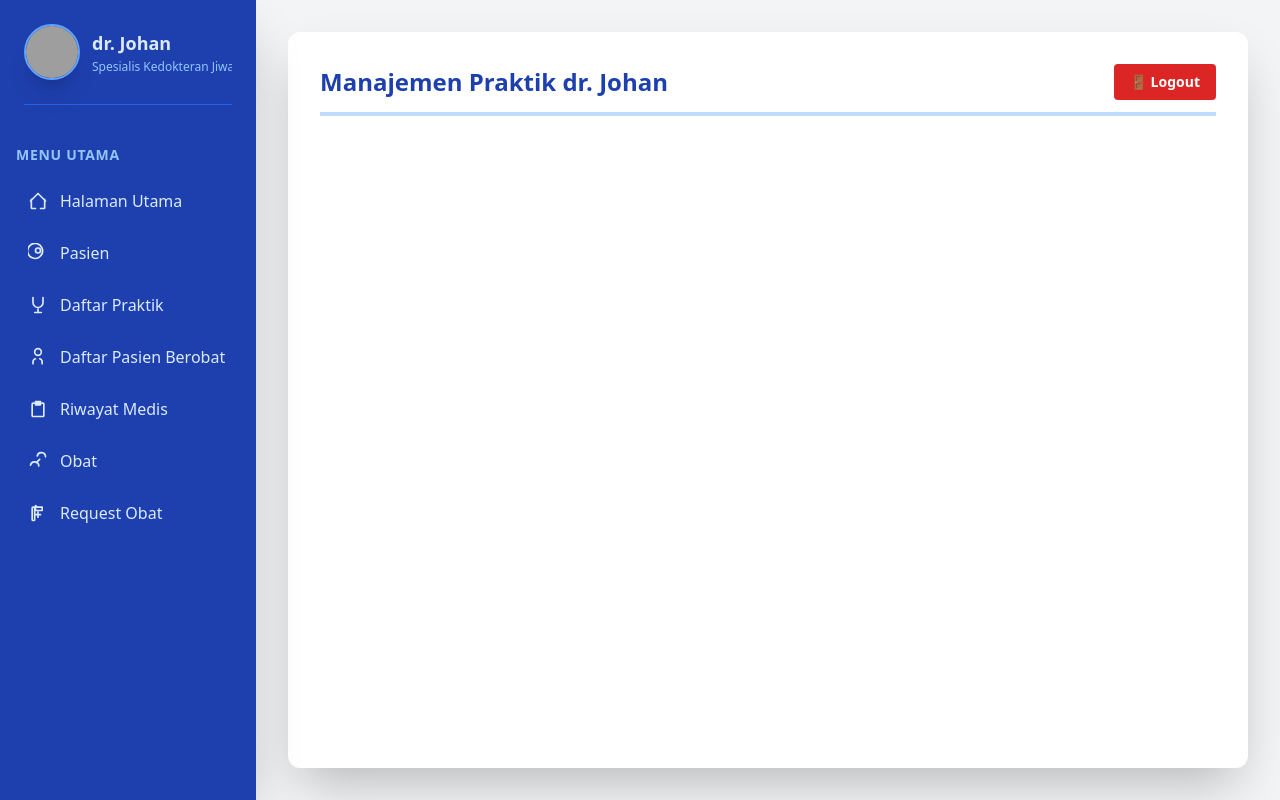
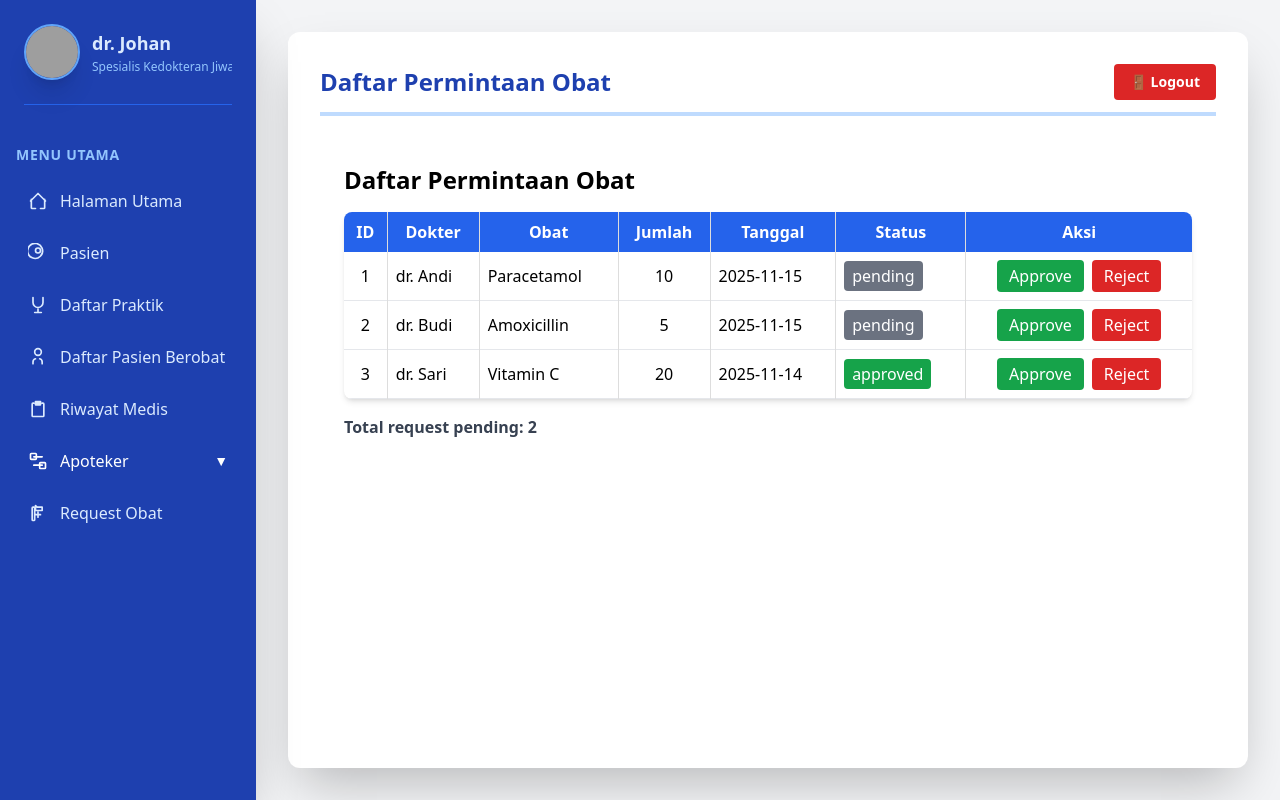
Before and after one commit to andikarifki/frontend_doctor, a Vue app: page /daftar-permintaan in a window 1280 px wide. Built offline with nearby package versions, Linux system fonts and the light colour scheme; no server answers; sample sign-in values are in the browser's storage; grey boxes are pictures that could not be loaded.

Commit message:
update ui praktik and daftar permintaan and sidebar

```diff
--- a/src/App.vue
+++ b/src/App.vue
@@ -163,30 +163,57 @@
             </router-link>
           </li>
 
-          <!-- Obat -->
+          <!-- SUBMENU APOTEKER -->
           <li>
-            <router-link
-              to="/medicine"
-              class="flex items-center p-3 rounded-lg font-medium text-blue-100 hover:bg-blue-700"
-              active-class="bg-blue-600 shadow-md"
+            <button
+              @click="apotekOpen = !apotekOpen"
+              class="flex items-center w-full p-3 rounded-lg hover:bg-blue-700"
             >
-              <!-- Pill -->
               <svg
                 xmlns="http://www.w3.org/2000/svg"
                 class="w-5 h-5 mr-3"
+                viewBox="0 0 24 24"
                 fill="none"
-                viewBox="0 0 24 24"
                 stroke="currentColor"
+                stroke-width="2"
+                stroke-linecap="round"
+                stroke-linejoin="round"
               >
-                <path
-                  stroke-width="2"
-                  stroke-linecap="round"
-                  stroke-linejoin="round"
-                  d="M21 7a5 5 0 00-9.9-1M3 17a5 5 0 019.9 1M14 10l-4 4"
-                />
+                <path d="M7 7h10" />
+                <path d="M7 17h10" />
+                <rect x="3" y="3" width="7" height="7" rx="1" />
+                <rect x="14" y="14" width="7" height="7" rx="1" />
               </svg>
-              Obat
-            </router-link>
+              Apoteker
+              <span class="ml-auto text-sm">
+                {{ apotekOpen ? "▲" : "▼" }}
+              </span>
+            </button>
+
+            <!-- Submenu hanya Stok Obat -->
+            <ul
+              v-show="apotekOpen"
+              class="ml-6 mt-2 space-y-1 border-l border-blue-600 pl-3"
+            >
+              <li>
+                <router-link
+                  to="/medicine"
+                  class="flex items-center p-2 rounded-lg hover:bg-blue-700"
+                  active-class="bg-blue-600 shadow-md"
+                >
+                  Stok Obat
+                </router-link>
+              </li>
+              <li>
+                <router-link
+                  to="/daftar-permintaan"
+                  class="flex items-center p-2 rounded-lg hover:bg-blue-700"
+                  active-class="bg-blue-600 shadow-md"
+                >
+                  Daftar Permintaan
+                </router-link>
+              </li>
+            </ul>
           </li>
 
           <!-- Request Obat -->
@@ -276,6 +303,9 @@ const route = useRoute();
 const router = useRouter();
 const authStore = useAuthStore();
 
+// SUBMENU APOTEKER
+const apotekOpen = ref(false);
+
 // Sidebar mobile toggle
 const showSidebar = ref(false);
 
--- a/src/router/index.js
+++ b/src/router/index.js
@@ -10,6 +10,7 @@ import MedicalRecord from "../views/MedicalRecord.vue";
 import Medicine from "../views/Medicine.vue";
 import RequestDrug from "../views/RequestDrug.vue";
 import Pasien from "../views/Pasien.vue";
+import DaftarPermintaan from "../views/DaftarPermintaan.vue";
 
 const isAuthenticated = () => localStorage.getItem("authToken") !== null;
 
@@ -75,6 +76,12 @@ const routes = [
     meta: { requiresAuth: true, documentTitle: "Menu Obat", fullLayout: false },
   },
   {
+    path: "/daftar-permintaan",
+    name: "DaftarPermintaan",
+    component: DaftarPermintaan,
+    meta: {requiresAuth: true, documentTitle: "Daftar Permintaan Obat", fullLayout: false},
+  },
+  {
     path: "/request-drug",
     name: "RequestDrug",
     component: RequestDrug,
--- /dev/null
+++ b/src/views/DaftarPermintaan.vue
@@ -0,0 +1,131 @@
+<template>
+  <div class="p-6 max-w-4xl mx-auto">
+    <h2 class="text-2xl font-bold mb-4">Daftar Permintaan Obat</h2>
+
+    <!-- TABEL PERMINTAAN -->
+    <table class="w-full bg-white shadow-md rounded-lg overflow-hidden">
+      <thead class="bg-blue-600 text-white">
+        <tr>
+          <th class="p-2">ID</th>
+          <th class="p-2">Dokter</th>
+          <th class="p-2">Obat</th>
+          <th class="p-2">Jumlah</th>
+          <th class="p-2">Tanggal</th>
+          <th class="p-2">Status</th>
+          <th class="p-2">Aksi</th>
+        </tr>
+      </thead>
+      <tbody>
+        <tr
+          v-for="req in requests"
+          :key="req.id"
+          class="border-b hover:bg-gray-50"
+        >
+          <td class="p-2 text-center">{{ req.id }}</td>
+          <td class="p-2">{{ req.dokter }}</td>
+          <td class="p-2">{{ req.obat }}</td>
+          <td class="p-2 text-center">{{ req.jumlah }}</td>
+          <td class="p-2">{{ req.tanggal }}</td>
+
+          <td class="p-2">
+            <span
+              :class="{
+                'px-2 py-1 rounded text-white bg-gray-500':
+                  req.status === 'pending',
+                'px-2 py-1 rounded text-white bg-green-600':
+                  req.status === 'approved',
+                'px-2 py-1 rounded text-white bg-red-600':
+                  req.status === 'rejected',
+              }"
+            >
+              {{ req.status }}
+            </span>
+          </td>
+
+          <td class="p-2 flex gap-2 justify-center">
+            <button
+              class="px-3 py-1 bg-green-600 text-white rounded hover:bg-green-700"
+              @click="approve(req.id)"
+              :disabled="req.status !== 'pending'"
+            >
+              Approve
+            </button>
+
+            <button
+              class="px-3 py-1 bg-red-600 text-white rounded hover:bg-red-700"
+              @click="reject(req.id)"
+              :disabled="req.status !== 'pending'"
+            >
+              Reject
+            </button>
+          </td>
+        </tr>
+      </tbody>
+    </table>
+
+    <!-- Total Pending -->
+    <div class="mt-4 text-gray-700 font-semibold">
+      Total request pending: {{ pendingCount }}
+    </div>
+  </div>
+</template>
+
+<script setup>
+import { ref, computed } from "vue";
+
+// DUMMY DATA REQUEST OBAT
+const requests = ref([
+  {
+    id: 1,
+    dokter: "dr. Andi",
+    obat: "Paracetamol",
+    jumlah: 10,
+    tanggal: "2025-11-15",
+    status: "pending",
+  },
+  {
+    id: 2,
+    dokter: "dr. Budi",
+    obat: "Amoxicillin",
+    jumlah: 5,
+    tanggal: "2025-11-15",
+    status: "pending",
+  },
+  {
+    id: 3,
+    dokter: "dr. Sari",
+    obat: "Vitamin C",
+    jumlah: 20,
+    tanggal: "2025-11-14",
+    status: "approved",
+  },
+]);
+
+// APPROVE REQUEST
+const approve = (id) => {
+  const req = requests.value.find((r) => r.id === id);
+  if (req) req.status = "approved";
+};
+
+// REJECT REQUEST
+const reject = (id) => {
+  const req = requests.value.find((r) => r.id === id);
+  if (req) req.status = "rejected";
+};
+
+// HITUNG JUMLAH REQUEST PENDING
+const pendingCount = computed(
+  () => requests.value.filter((r) => r.status === "pending").length
+);
+</script>
+
+<style scoped>
+table th,
+table td {
+  border-right: 1px solid #ddd;
+}
+table th:last-child,
+table td:last-child {
+  border-right: none;
+}
+</style>
```
Also changed, not shown: src/views/Praktik.vue (+73 -78 lines).
